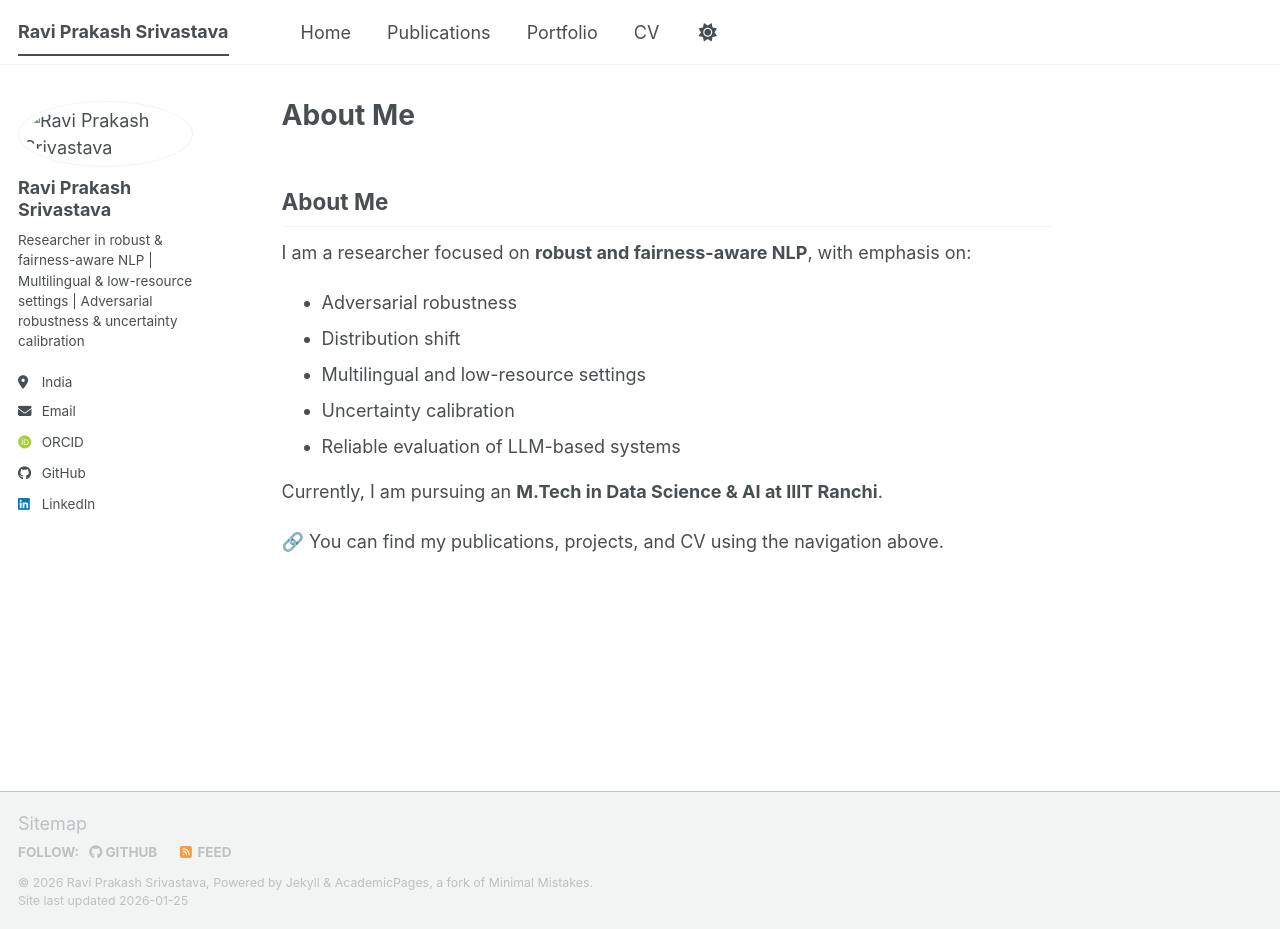
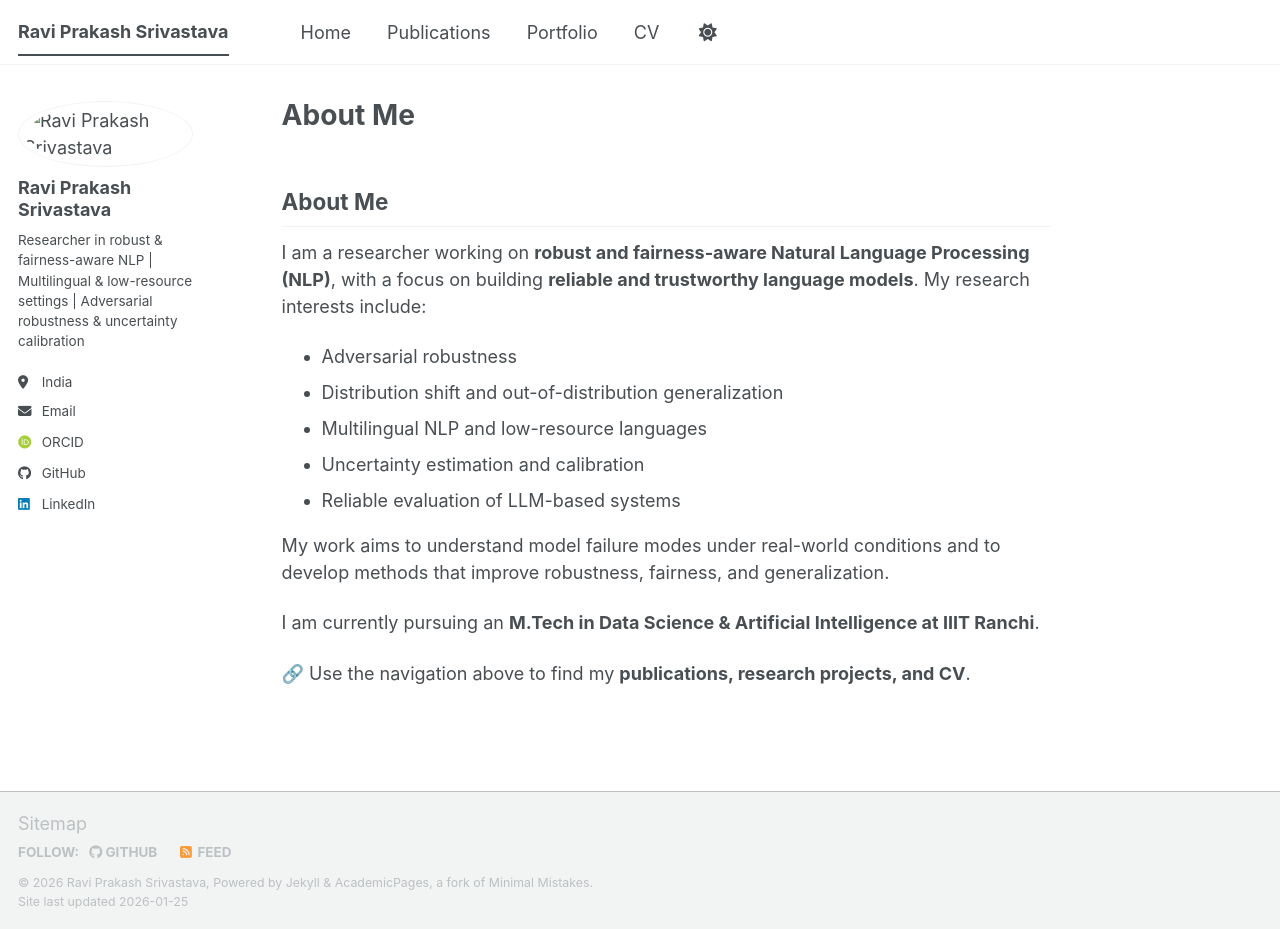
Before and after one commit to t36512401-hue/t36512401-hue.github.io, a Jekyll site: the page built from index.md, in a window 1280 px wide and 929 px high. Built offline with Jekyll 4.4.1, drawn with Linux system fonts in a browser that asks for light colours; some web fonts are replaced; our own code applies the rules of GitHub Pages for plain Markdown files; a script bundle is joined from its source files by our own code; library files that are not in the unit come from our copies.

Commit message:
Update index.md

```diff
--- a/index.md
+++ b/index.md
@@ -1,13 +1,15 @@
 ## About Me
 
-I am a researcher focused on **robust and fairness-aware NLP**, with emphasis on:
+I am a researcher working on **robust and fairness-aware Natural Language Processing (NLP)**, with a focus on building **reliable and trustworthy language models**. My research interests include:
 
 - Adversarial robustness
-- Distribution shift
-- Multilingual and low-resource settings
-- Uncertainty calibration
+- Distribution shift and out-of-distribution generalization
+- Multilingual NLP and low-resource languages
+- Uncertainty estimation and calibration
 - Reliable evaluation of LLM-based systems
 
-Currently, I am pursuing an **M.Tech in Data Science & AI at IIIT Ranchi**.
+My work aims to understand model failure modes under real-world conditions and to develop methods that improve robustness, fairness, and generalization.
 
-🔗 You can find my publications, projects, and CV using the navigation above.
+I am currently pursuing an **M.Tech in Data Science & Artificial Intelligence at IIIT Ranchi**.
+
+🔗 Use the navigation above to find my **publications, research projects, and CV**.
```
